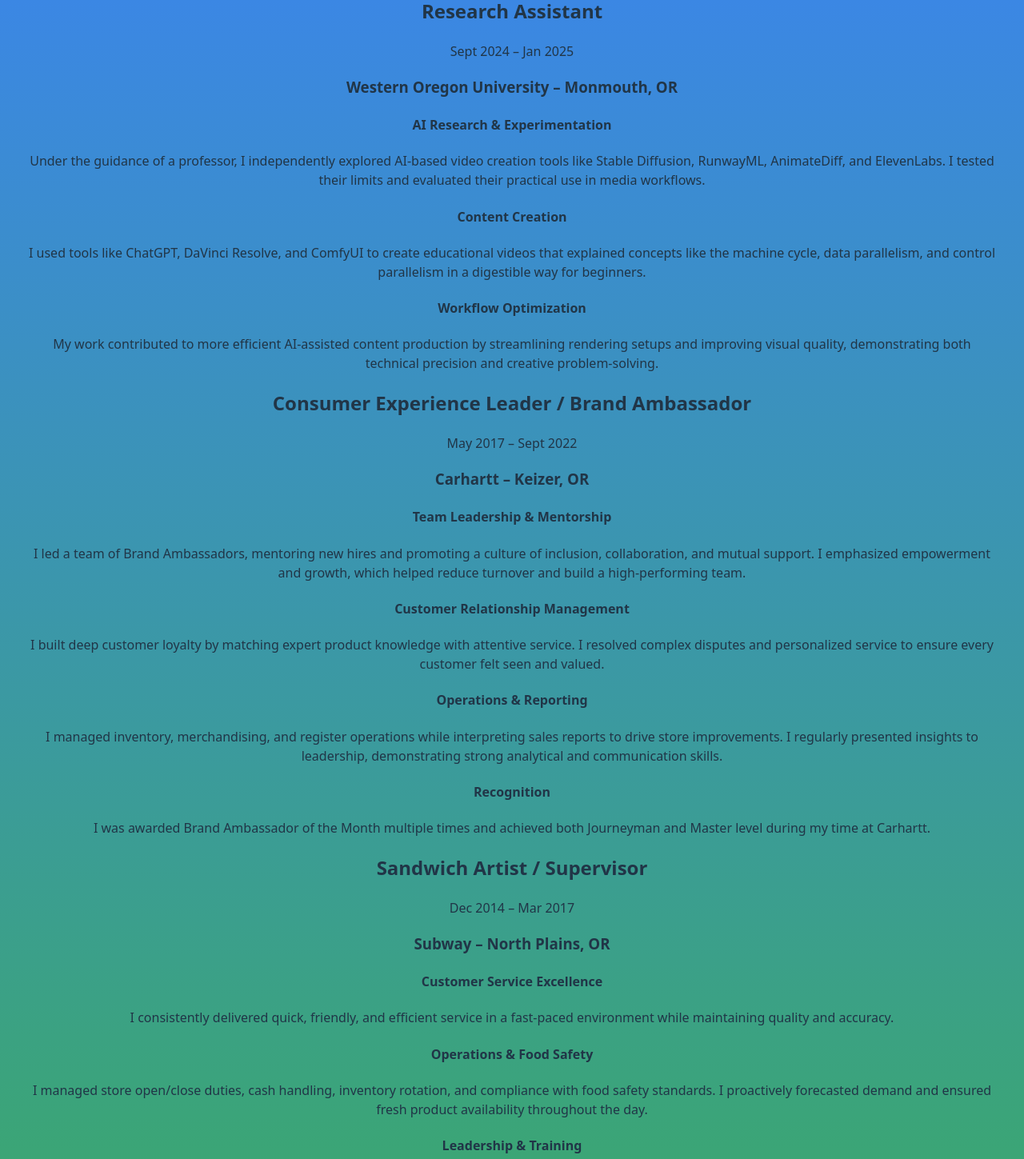
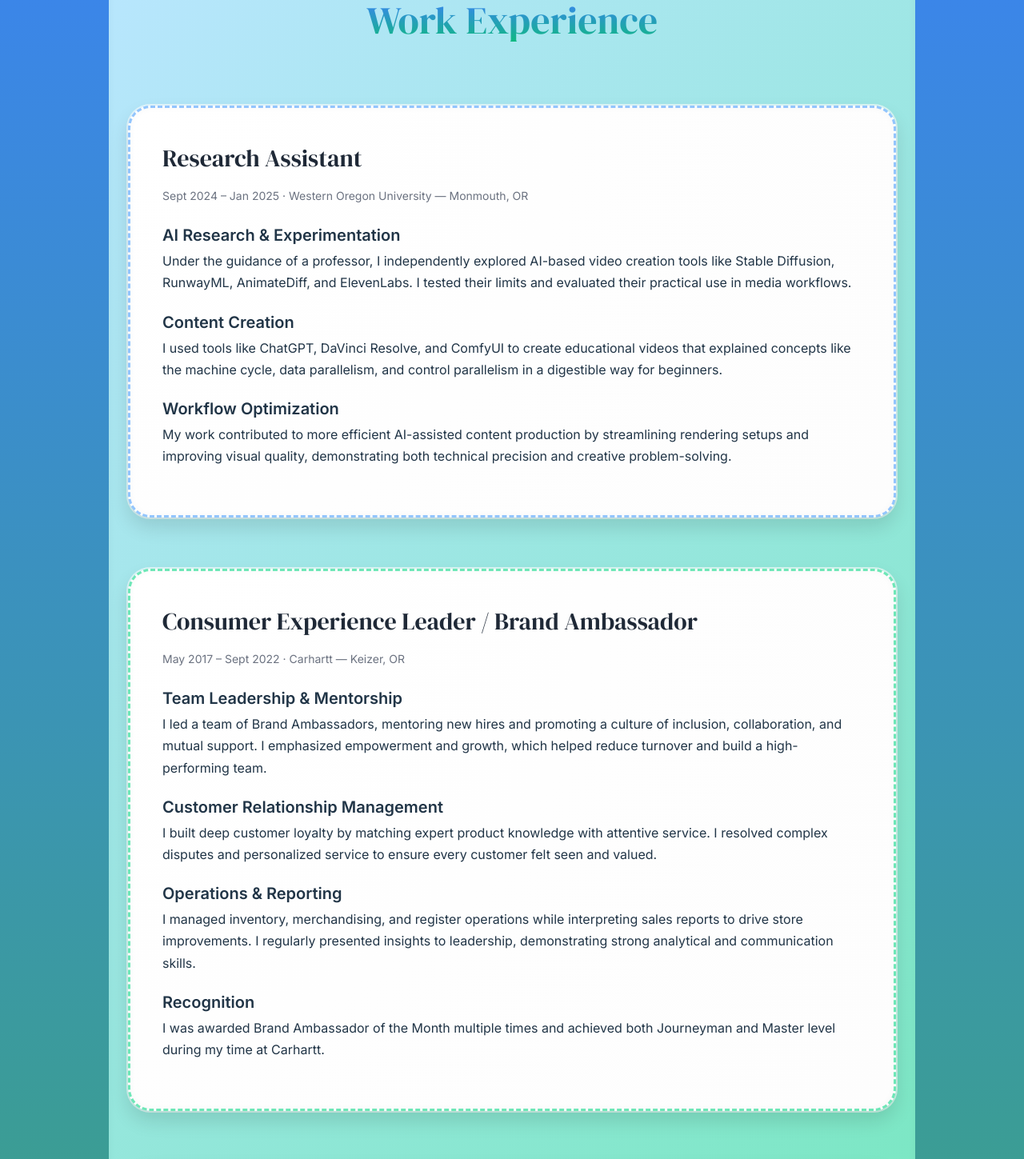
Before and after one commit to Kait12woodard/Resume, a Vue app: page /experiences in a window 1280 px wide. Shown: the part 240-1689 px from the top of the page at 80% size. Built offline with nearby package versions, Linux system fonts and the light colour scheme.

Commit message:
Experience Page styled
Styled experience page to match the other two pages

```diff
--- a/package.json
+++ b/package.json
@@ -15,6 +15,9 @@
   },
   "devDependencies": {
     "@vitejs/plugin-vue": "^5.2.3",
+    "autoprefixer": "^10.4.21",
+    "postcss": "^8.5.6",
+    "tailwindcss": "^3.4.4",
     "vite": "^6.3.5"
   }
 }
--- a/src/views/Experiences.vue
+++ b/src/views/Experiences.vue
@@ -1,104 +1,72 @@
 <template>
-  <div class="px-6 py-12 max-w-5xl mx-auto">
-    <h1 class="text-4xl font-bold mb-12 text-center text-gradient bg-gradient-to-b from-blue-400 to-green-500 bg-clip-text text-transparent">
-      Work Experience
-    </h1>
+  <div class="page">
+    <h1 class="title">Work Experience</h1>
 
-    <!-- Research Assistant -->
-    <section class="bg-white rounded-2xl shadow-md p-8 mb-10 transition hover:scale-[1.01]">
-      <div class="flex justify-between items-center mb-2">
-        <h2 class="text-2xl font-semibold text-gray-800">Research Assistant</h2>
-        <span class="text-sm text-gray-500 italic">Sept 2024 – Jan 2025</span>
-      </div>
-      <h3 class="text-lg text-gray-600 mb-4">Western Oregon University – Monmouth, OR</h3>
+    <div class="content">
+      <section class="experience-card blue tilt-left">
+        <h2>Research Assistant</h2>
+        <p class="meta">Sept 2024 – Jan 2025 · Western Oregon University — Monmouth, OR</p>
 
-      <div class="space-y-6">
+        <div class="details">
           <div>
-          <h4 class="text-lg font-semibold text-blue-800">AI Research & Experimentation</h4>
-          <p>
-            Under the guidance of a professor, I independently explored AI-based video creation tools like Stable Diffusion, RunwayML, AnimateDiff, and ElevenLabs. I tested their limits and evaluated their practical use in media workflows.
-          </p>
+            <h3>AI Research &amp; Experimentation</h3>
+            <p>Under the guidance of a professor, I independently explored AI-based video creation tools like Stable Diffusion, RunwayML, AnimateDiff, and ElevenLabs. I tested their limits and evaluated their practical use in media workflows.</p>
           </div>
           <div>
-          <h4 class="text-lg font-semibold text-blue-800">Content Creation</h4>
-          <p>
-            I used tools like ChatGPT, DaVinci Resolve, and ComfyUI to create educational videos that explained concepts like the machine cycle, data parallelism, and control parallelism in a digestible way for beginners.
-          </p>
+            <h3>Content Creation</h3>
+            <p>I used tools like ChatGPT, DaVinci Resolve, and ComfyUI to create educational videos that explained concepts like the machine cycle, data parallelism, and control parallelism in a digestible way for beginners.</p>
           </div>
           <div>
-          <h4 class="text-lg font-semibold text-blue-800">Workflow Optimization</h4>
-          <p>
-            My work contributed to more efficient AI-assisted content production by streamlining rendering setups and improving visual quality, demonstrating both technical precision and creative problem-solving.
-          </p>
+            <h3>Workflow Optimization</h3>
+            <p>My work contributed to more efficient AI-assisted content production by streamlining rendering setups and improving visual quality, demonstrating both technical precision and creative problem-solving.</p>
           </div>
         </div>
       </section>
 
-    <!-- Carhartt -->
-    <section class="bg-white rounded-2xl shadow-md p-8 mb-10 transition hover:scale-[1.01]">
-      <div class="flex justify-between items-center mb-2">
-        <h2 class="text-2xl font-semibold text-gray-800">Consumer Experience Leader / Brand Ambassador</h2>
-        <span class="text-sm text-gray-500 italic">May 2017 – Sept 2022</span>
-      </div>
-      <h3 class="text-lg text-gray-600 mb-4">Carhartt – Keizer, OR</h3>
+      <section class="experience-card green tilt-right">
+        <h2>Consumer Experience Leader / Brand Ambassador</h2>
+        <p class="meta">May 2017 – Sept 2022 · Carhartt — Keizer, OR</p>
 
-      <div class="space-y-6">
+        <div class="details">
           <div>
-          <h4 class="text-lg font-semibold text-blue-800">Team Leadership & Mentorship</h4>
-          <p>
-            I led a team of Brand Ambassadors, mentoring new hires and promoting a culture of inclusion, collaboration, and mutual support. I emphasized empowerment and growth, which helped reduce turnover and build a high-performing team.
-          </p>
+            <h3>Team Leadership &amp; Mentorship</h3>
+            <p>I led a team of Brand Ambassadors, mentoring new hires and promoting a culture of inclusion, collaboration, and mutual support. I emphasized empowerment and growth, which helped reduce turnover and build a high-performing team.</p>
           </div>
           <div>
-          <h4 class="text-lg font-semibold text-blue-800">Customer Relationship Management</h4>
-          <p>
-            I built deep customer loyalty by matching expert product knowledge with attentive service. I resolved complex disputes and personalized service to ensure every customer felt seen and valued.
-          </p>
+            <h3>Customer Relationship Management</h3>
+            <p>I built deep customer loyalty by matching expert product knowledge with attentive service. I resolved complex disputes and personalized service to ensure every customer felt seen and valued.</p>
           </div>
           <div>
-          <h4 class="text-lg font-semibold text-blue-800">Operations & Reporting</h4>
-          <p>
-            I managed inventory, merchandising, and register operations while interpreting sales reports to drive store improvements. I regularly presented insights to leadership, demonstrating strong analytical and communication skills.
-          </p>
+            <h3>Operations &amp; Reporting</h3>
+            <p>I managed inventory, merchandising, and register operations while interpreting sales reports to drive store improvements. I regularly presented insights to leadership, demonstrating strong analytical and communication skills.</p>
           </div>
           <div>
-          <h4 class="text-lg font-semibold text-blue-800">Recognition</h4>
-          <p>
-            I was awarded Brand Ambassador of the Month multiple times and achieved both Journeyman and Master level during my time at Carhartt.
-          </p>
+            <h3>Recognition</h3>
+            <p>I was awarded Brand Ambassador of the Month multiple times and achieved both Journeyman and Master level during my time at Carhartt.</p>
           </div>
         </div>
       </section>
 
-    <!-- Subway -->
-    <section class="bg-white rounded-2xl shadow-md p-8 mb-10 transition hover:scale-[1.01]">
-      <div class="flex justify-between items-center mb-2">
-        <h2 class="text-2xl font-semibold text-gray-800">Sandwich Artist / Supervisor</h2>
-        <span class="text-sm text-gray-500 italic">Dec 2014 – Mar 2017</span>
-      </div>
-      <h3 class="text-lg text-gray-600 mb-4">Subway – North Plains, OR</h3>
+      <section class="experience-card purple tilt-left">
+        <h2>Sandwich Artist / Supervisor</h2>
+        <p class="meta">Dec 2014 – Mar 2017 · Subway — North Plains, OR</p>
 
-      <div class="space-y-6">
+        <div class="details">
           <div>
-          <h4 class="text-lg font-semibold text-blue-800">Customer Service Excellence</h4>
-          <p>
-            I consistently delivered quick, friendly, and efficient service in a fast-paced environment while maintaining quality and accuracy.
-          </p>
+            <h3>Customer Service Excellence</h3>
+            <p>I consistently delivered quick, friendly, and efficient service in a fast-paced environment while maintaining quality and accuracy.</p>
           </div>
           <div>
-          <h4 class="text-lg font-semibold text-blue-800">Operations & Food Safety</h4>
-          <p>
-            I managed store open/close duties, cash handling, inventory rotation, and compliance with food safety standards. I proactively forecasted demand and ensured fresh product availability throughout the day.
-          </p>
+            <h3>Operations &amp; Food Safety</h3>
+            <p>I managed store open/close duties, cash handling, inventory rotation, and compliance with food safety standards. I proactively forecasted demand and ensured fresh product availability throughout the day.</p>
           </div>
           <div>
-          <h4 class="text-lg font-semibold text-blue-800">Leadership & Training</h4>
-          <p>
-            I trained new hires and led catering orders. I also organized store parties and events, showing initiative and leadership beyond my daily responsibilities.
-          </p>
+            <h3>Leadership &amp; Training</h3>
+            <p>I trained new hires and led catering orders. I also organized store parties and events, showing initiative and leadership beyond my daily responsibilities.</p>
           </div>
         </div>
       </section>
+    </div>
   </div>
 </template>
 
@@ -106,4 +74,89 @@
 </script>
 
 <style scoped>
+@import url('https://fonts.googleapis.com/css2?family=DM+Serif+Display&family=Inter:wght@400;600;700&display=swap');
+
+.page {
+  font-family: 'Inter', sans-serif;
+  background: linear-gradient(135deg, #bae6ff 0%, #6ee7b7 100%);
+  min-height: 100vh;
+  padding: 4rem 1.5rem;
+  box-sizing: border-box;
+  border-radius: 2rem;
+  margin: 2rem auto;
+  max-width: 90rem;
+  box-shadow: inset 0 0 0.75rem rgba(0, 0, 0, 0.04);
+}
+
+.title {
+  font-family: 'DM Serif Display', serif;
+  font-size: 3rem;
+  text-align: center;
+  background: linear-gradient(180deg, #3b82f6, #10b981);
+  -webkit-background-clip: text;
+  -webkit-text-fill-color: transparent;
+  margin-bottom: 5rem;
+}
+
+.content {
+  max-width: 60rem;
+  margin: 0 auto;
+  display: flex;
+  flex-direction: column;
+  gap: 4rem;
+}
+
+.experience-card {
+  background: radial-gradient(circle at top left, #ffffff 0%, #fdfdfd 100%);
+  border-radius: 1.75rem;
+  padding: 2.5rem;
+  border: 3px dashed;
+  border-style: dashed;
+  box-shadow:
+    inset 0 0 0.5rem rgba(0, 0, 0, 0.03),
+    0 12px 24px rgba(0, 0, 0, 0.12),
+    0 0 0 2px rgba(255, 255, 255, 0.6);
+  transition: transform 0.4s ease, box-shadow 0.4s ease;
+  text-align: left;
+}
+
+.experience-card:hover {
+  transform: scale(1.015);
+  box-shadow:
+    inset 0 0 0.5rem rgba(0, 0, 0, 0.05),
+    0 16px 36px rgba(0, 0, 0, 0.15),
+    0 0 0 2px rgba(255, 255, 255, 0.8);
+}
+
+.blue { border-color: #93c5fd; }
+.green { border-color: #6ee7b7; }
+.purple { border-color: #d8b4fe; }
+
+.tilt-left:hover { transform: scale(1.015) rotate(-1deg); }
+.tilt-right:hover { transform: scale(1.015) rotate(1deg); }
+
+.experience-card h2 {
+  font-family: 'DM Serif Display', serif;
+  font-size: 1.875rem;
+  margin: 0 0 0.5rem;
+  color: #1f2937;
+}
+
+.meta {
+  font-size: 0.875rem;
+  font-style: italic;
+  color: #6b7280;
+  margin-bottom: 1.5rem;
+}
+
+.details h3 {
+  font-size: 1.25rem;
+  font-weight: 600;
+  margin: 0 0 0.25rem;
+}
+
+.details p {
+  margin: 0 0 1.25rem;
+  line-height: 1.7;
+}
 </style>
```
Also changed, not shown: 1 other file (tests, documents, lock files or other folders). Lines whose indentation alone changed are shown as unchanged.
